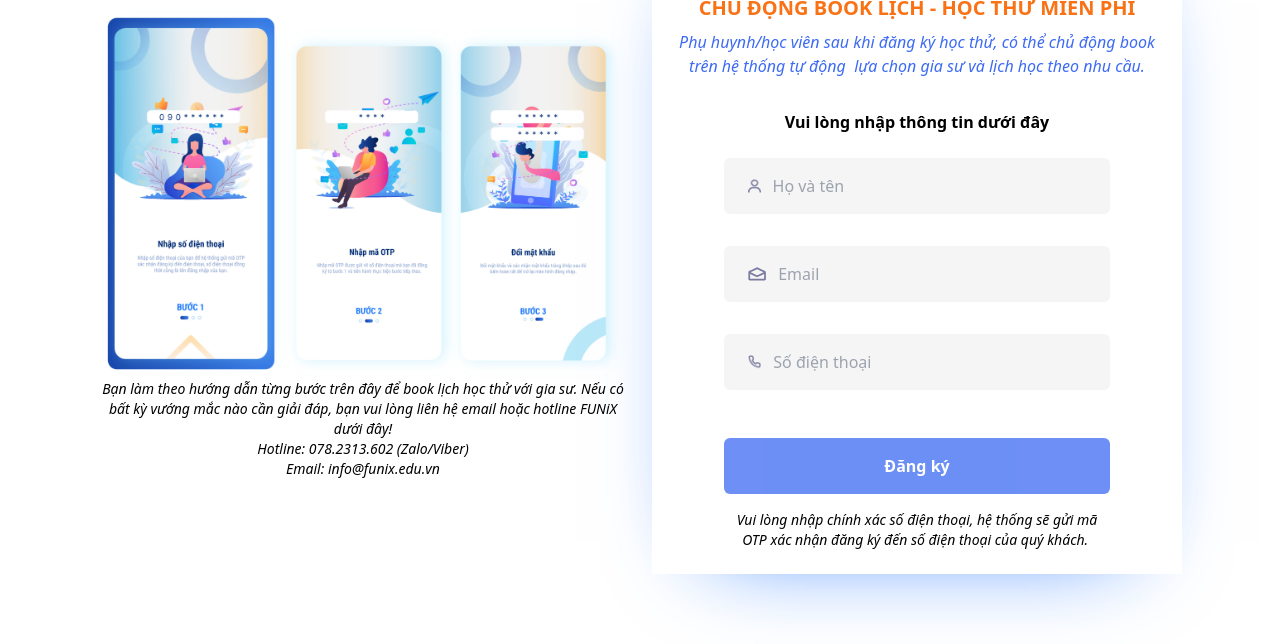
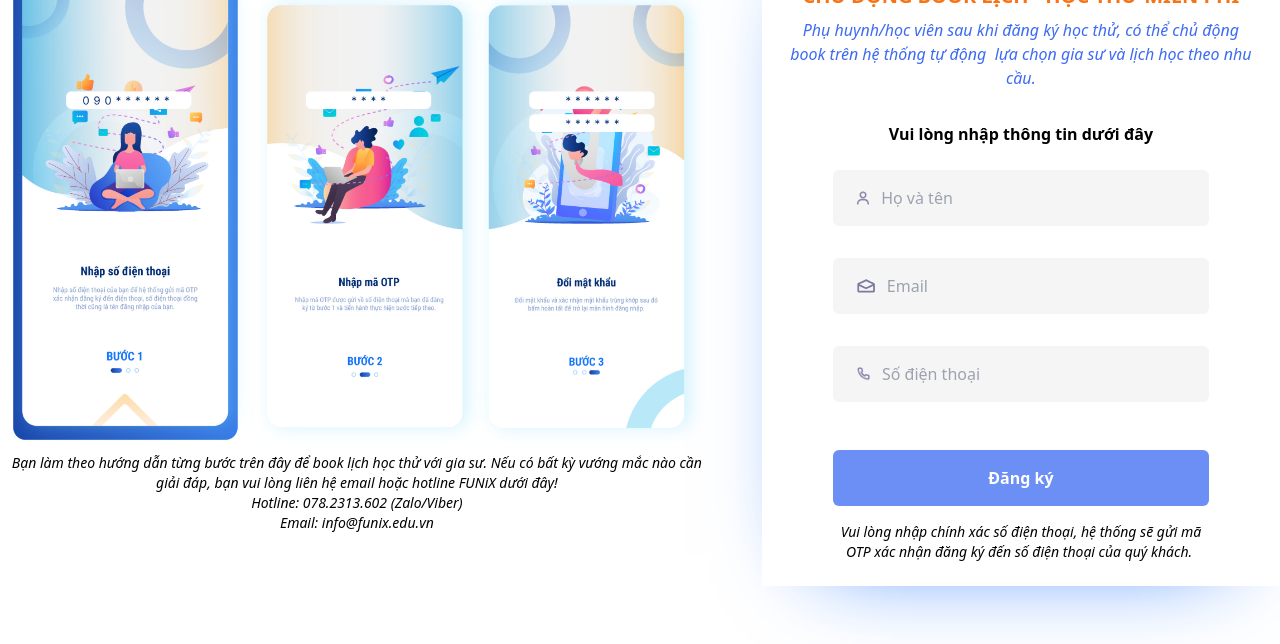
Before and after one commit to nientb/LMS-Book-Giasu-Static-Template, a plain HTML site: page register.html in a window 1280 px wide. Shown: the part 156-800 px from the top of the page. Drawn offline with nearby package versions, Linux system fonts and the light colour scheme.

Commit message:
update UI 1040 register

```diff
--- a/register.html
+++ b/register.html
@@ -33,8 +33,8 @@
     </script>
 </head>
 <body class="h-screen overflow-hidden">
-  <main class="h-full flex flex-col md:flex-row justify-center items-center gap-6 p-5 md:p-0">
-    <div class="hidden md:w-[530px] md:block self-center">
+  <main class="h-full flex flex-col md:flex-row justify-center items-center lg:gap-4 xl:gap-12 p-5 md:p-0">
+    <div class="hidden lg:w-[540px] xl:w-[730px] md:block self-center">
       <div class="">
         <img src="./public/images/enter-number.jpg" alt="student" class="h-full">
       </div>
@@ -46,27 +46,27 @@
     </div>
 
     <div class="text-center self-center mb-4 w-fit md:w-[530px] mt-0 md:mt-6">
-      <div class="p-6 shadow-bottom ">
+      <div class="p-6 lg:p-4 xl:p-6 shadow-bottom ">
         <div class="font-bold text-2xl md:text-3xl mb-3 text-primary">Đăng ký tài khoản</div>
         <div class="font-bold text-base md:text-xl text-orange-500 my-2">CHỦ ĐỘNG BOOK LỊCH - HỌC THỬ MIỄN PHÍ</div>
         <div class="italic text-primary text-sm md:text-base">Phụ huynh/học viên sau khi đăng ký học thử, có thể chủ động book trên hệ thống tự động  lựa chọn gia sư và lịch học theo nhu cầu.</div>
-        <div class="text-md font-semibold mt-4 md:mt-8 mb-1 md:mb-2">Vui lòng nhập thông tin dưới đây</div>
+        <div class="text-md font-semibold mt-4 md:mt-6 xl:mt-8 mb-1 md:mb-2">Vui lòng nhập thông tin dưới đây</div>
         <form action="" onsubmit="event.preventDefault(); submitForm()" class="flex flex-col items-center">
-          <div class="flex justify-start items-center gap-3 bg-neutral-100 py-4 px-6 w-full md:w-[80%] rounded-md my-2 md:my-4">
+          <div class="flex justify-start items-center gap-3 bg-neutral-100 py-4 lg:py-3 xl:py-4 px-6 w-full md:w-[80%] rounded-md my-2 md:my-3 xl:my-4">
             <img class="grow-0 shrink-0 basis-1 h-[14px]" src="./public/vectors/user-vector.png" alt="user">
             <input class="w-full md:w-80 text-sm md:text-base bg-transparent outline-none" type="text" name="username" placeholder="Họ và tên">
           </div>
-          <div class="flex justify-start items-center gap-3 bg-neutral-100 py-4 px-6 w-full md:w-[80%] rounded-md my-2 md:my-4">
+          <div class="flex justify-start items-center gap-3 bg-neutral-100 py-4 lg:py-3 xl:py-4 px-6 w-full md:w-[80%] rounded-md my-2 md:my-3 xl:my-4">
             <img class="grow-0 shrink-0 basis-1 h-[14px]" src="./public/vectors/email-vector.png" alt="lock">
             <input class="w-full md:w-80 text-sm md:text-base bg-transparent outline-none" type="email" name="email" placeholder="Email">
           </div>
-          <div class="flex justify-start items-center gap-3 bg-neutral-100 py-4 px-6 w-full md:w-[80%] rounded-md my-2 md:my-4">
+          <div class="flex justify-start items-center gap-3 bg-neutral-100 py-4 lg:py-3 xl:py-4 px-6 w-full md:w-[80%] rounded-md my-2 md:my-3 xl:my-4">
             <img class="grow-0 shrink-0 basis-1 h-[14px]" src="./public/vectors/phone-vector.png" alt="lock">
             <input class="w-full md:w-80 text-sm md:text-base bg-transparent outline-none" type="number" name="phone" placeholder="Số điện thoại">
           </div>
 
-          <div class="mt-6 md:mt-8 mb-4 w-full md:w-[80%]">
-            <button type="submit" disabled class="bg-primary text-white w-full py-4 font-semibold rounded-md hover:bg-sky-700 disabled:pointer-events-none disabled:opacity-75" id="btn-register">Đăng ký</button>
+          <div class="mt-6 lg:mt-4 xl:mt-8 mb-4 w-full md:w-[80%]">
+            <button type="submit" disabled class="bg-primary text-white w-full py-4 lg:py-3 xl:py-4 font-semibold rounded-md hover:bg-sky-700 disabled:pointer-events-none disabled:opacity-75" id="btn-register">Đăng ký</button>
           </div>
           <div class="text-xs md:text-sm italic flex justify-center items-center gap-2 w-full md:w-[80%]">Vui lòng nhập chính xác số điện thoại, hệ thống sẽ gửi mã OTP xác nhận đăng ký đến số điện thoại của quý khách. </div>
         </form>
```
Also changed, not shown: enter-otp.html (+1 -1 lines), enter-password.html (+1 -1 lines).
